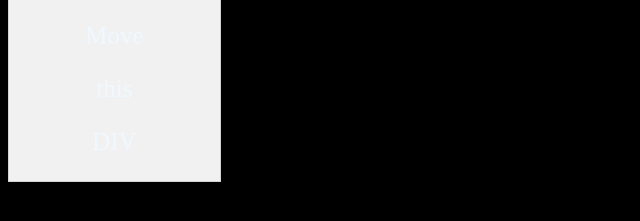
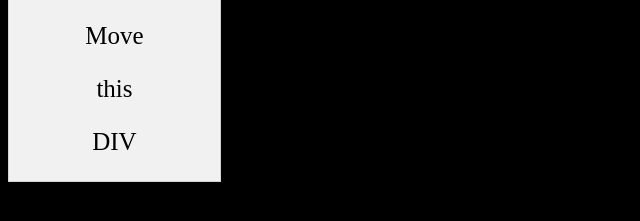
Before and after one commit to yeedrag/mouseElephantCatDog, a plain HTML site: page index.html in a window 1280 px wide. Shown: the part 177-398 px from the top of the page, without its empty margins (0-640 px from the left). Drawn offline with Linux system fonts and the light colour scheme.

Commit message:
fix some typo and change color of texts in blocks

```diff
--- a/index.html
+++ b/index.html
@@ -18,6 +18,7 @@
             position: absolute;
             z-index: 9;
             background-color: #f1f1f1;
+            color: black;
             text-align: center;
             border: 1px solid #d3d3d3;
         }
--- a/index.js
+++ b/index.js
@@ -1,4 +1,4 @@
-//Make the DIV element draggagle:
+//Make the DIV element draggable:
 dragElement(document.getElementById("mydiv"));
 
 function dragElement(elmnt) {
```
